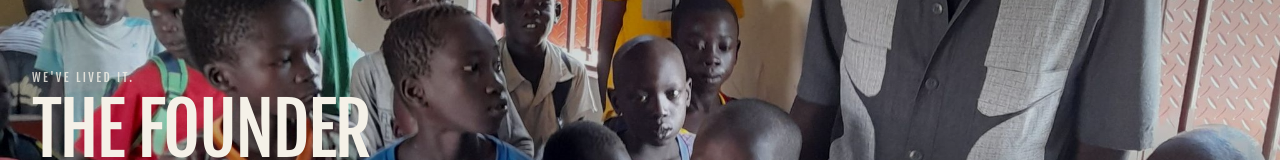
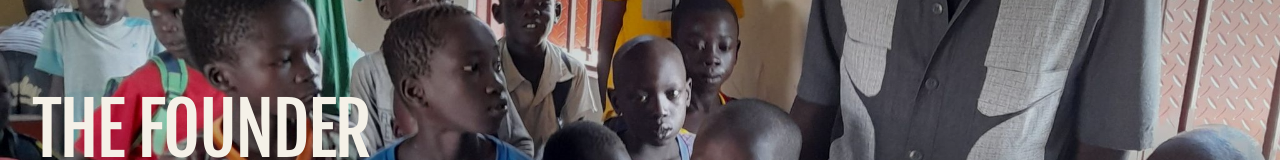
Before and after one commit to stephenstanwood/hhss, a Next.js app: page / in a window 1280 px wide. Shown: the part 4347-4507 px from the top of the page. Built offline with nearby package versions, Linux system fonts and the light colour scheme.

Commit message:
drop 'we've lived it' eyebrow on lost boys band — singular framing

```diff
--- a/src/app/page.tsx
+++ b/src/app/page.tsx
@@ -274,9 +274,6 @@ export default function Home() {
         <div className="absolute inset-0 bg-gradient-to-b from-black/30 via-black/10 to-black/65" />
         <div className="absolute inset-0 flex items-end">
           <div className="max-w-7xl mx-auto px-4 sm:px-6 lg:px-8 pb-12 md:pb-16 w-full">
-            <div className="font-display uppercase tracking-[0.2em] text-xs text-paper/80 mb-3">
-              We've lived it.
-            </div>
             <h2 className="font-display uppercase tracking-tight text-paper text-5xl md:text-7xl leading-[0.9] max-w-3xl">
               The founder<br />
               was a Lost Boy<br />
```
